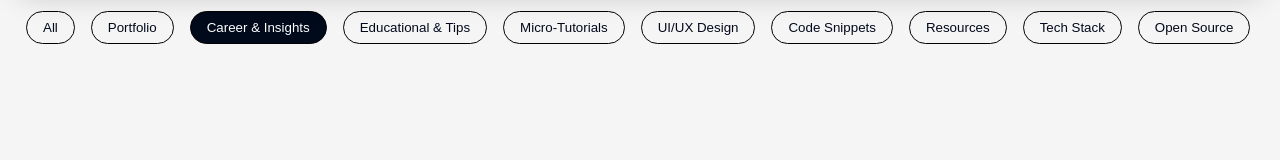
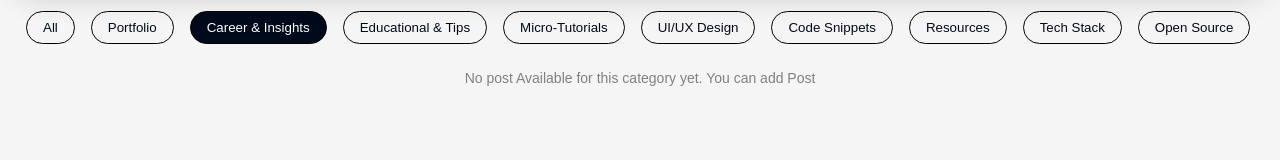
Before and after one commit to ElktrumElk/front-devs, a React (Vite) app: page / in a window 1280 px wide. Both pictures are taken after a click on the button "Career & Insights". Shown: the part 368-528 px from the top of the page. Built offline with nearby package versions, Linux system fonts and the light colour scheme.

Commit message:
Update 0.3.2

```diff
--- a/src/components/post_cards.tsx
+++ b/src/components/post_cards.tsx
@@ -10,7 +10,7 @@ const likesharecnt: React.CSSProperties = {
 interface pc {
     postByCategory: string
 }
-export default function PostCards({postByCategory}: pc) {
+export default function PostCards({ postByCategory }: pc) {
 
 
     const postData = postByCategory === 'All' ? postsData : postsData.filter(post => post.category === postByCategory)
@@ -50,7 +50,7 @@ export default function PostCards({postByCategory}: pc) {
                             <p style={{ color: '#5c5c5c' }}>{dat.description}</p>
                         </article>
 
-                        <div style={{width: '100%', display: 'flex', gap: '1rem', alignItems: 'center'}}>
+                        <div style={{ width: '100%', display: 'flex', gap: '1rem', alignItems: 'center' }}>
                             <div style={likesharecnt}>
                                 <img src="https://img.icons8.com/?size=100&id=104&format=png&color=000000" width="20px" height="20px" alt="ratings" />
                                 <span>{dat.ratings}</span>
@@ -59,14 +59,20 @@ export default function PostCards({postByCategory}: pc) {
                                 <img src="https://img.icons8.com/?size=100&id=143&format=png&color=000000" width="20px" height="20px" alt="comment" />
                                 <span>{dat.comment}</span>
                             </div>
-                             <div style={likesharecnt}>
-                                <img src="https://img.icons8.com/?size=100&id=TDCU7KRViM2Q&format=png&color=000000" width="20px" height="20px" alt="share"/>
+                            <div style={likesharecnt}>
+                                <img src="https://img.icons8.com/?size=100&id=TDCU7KRViM2Q&format=png&color=000000" width="20px" height="20px" alt="share" />
                                 <span>{dat.share}</span>
                             </div>
                         </div>
                     </div>
                 ))
             }
+            {
+                postData.length === 0 &&
+                <div style={{ width: "100%", display: 'flex', alignItems: 'center', justifyContent: 'center', color: 'GrayText' }}>
+                    <span style={{fontSize: '14px'}}>No post Available for this category yet. You can add Post</span>
+                </div>
+            }
         </>
     )
 }
```
